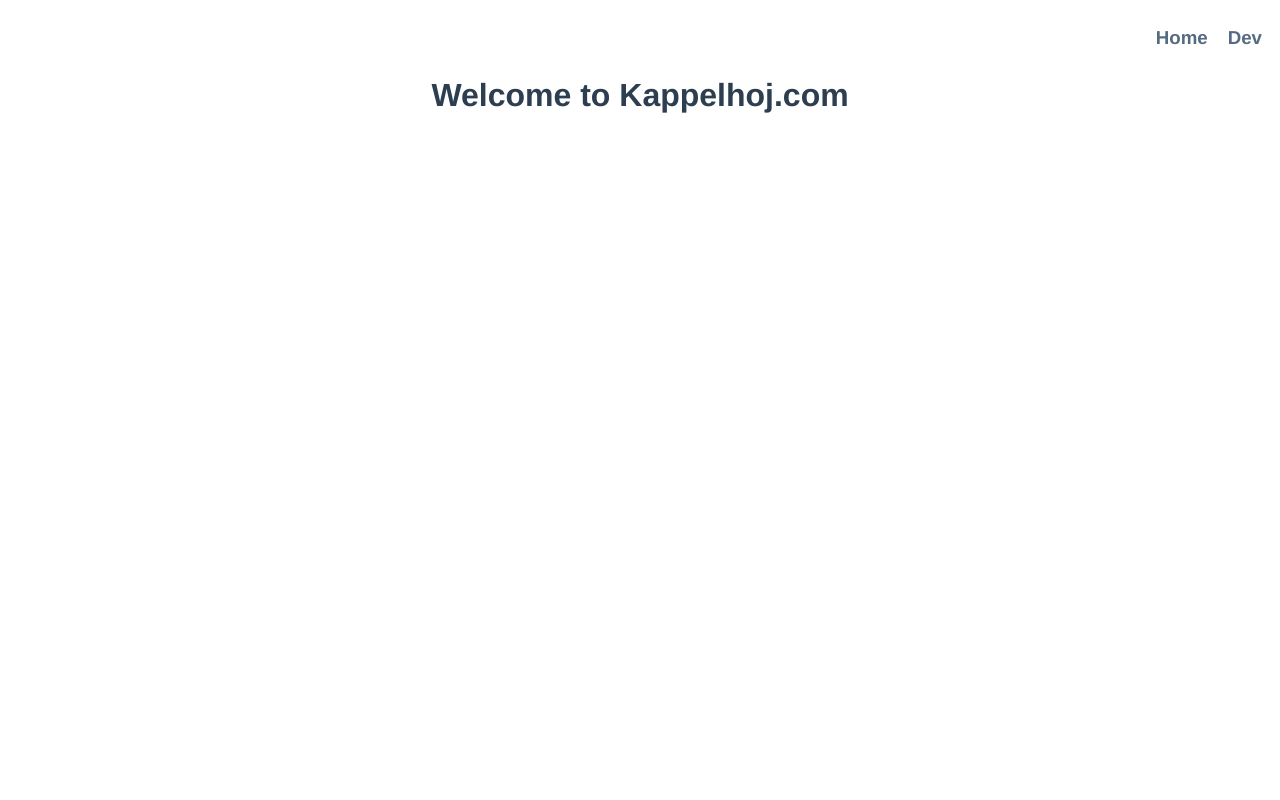
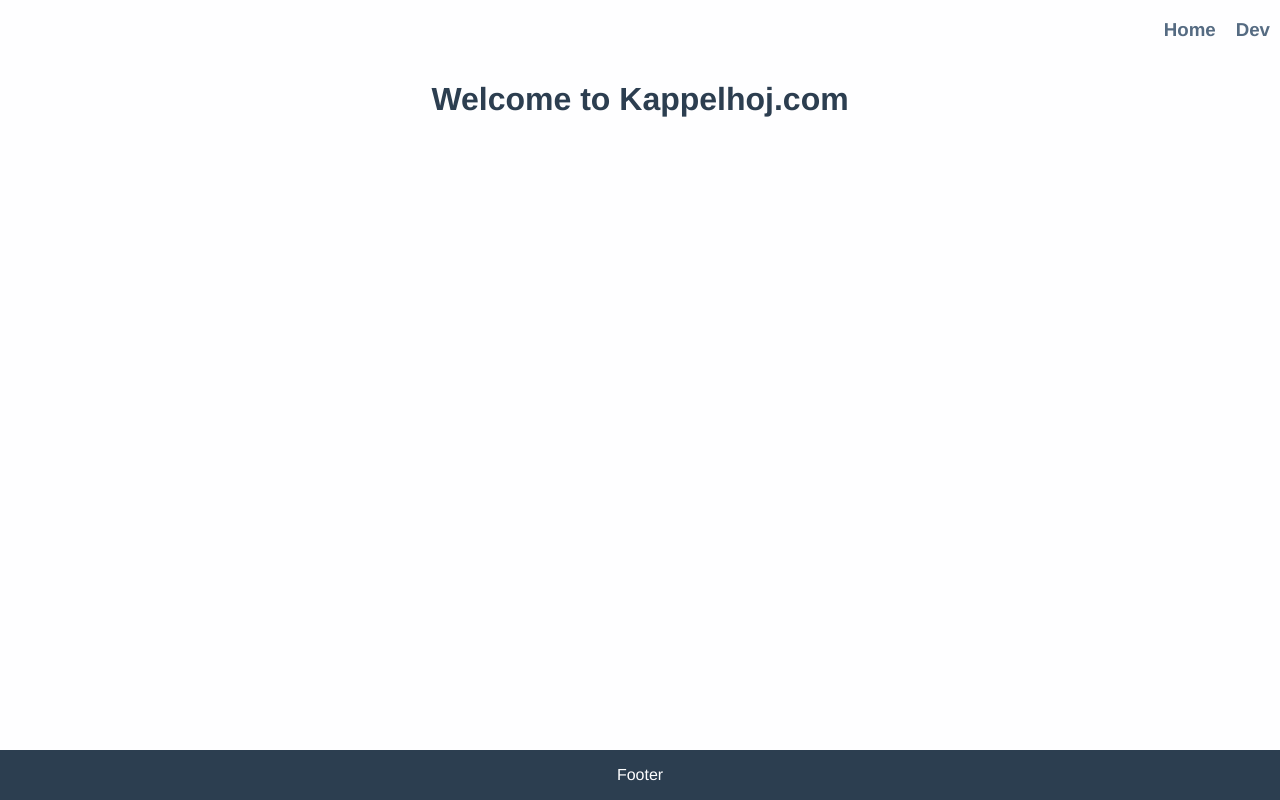
Before and after one commit to kappelhoj/KappelhojWeb, a Vue app in the folder Web/main/: page / in a window 1280 px wide. Built offline with nearby package versions, Linux system fonts and the light colour scheme.

Commit message:
Added footer space

```diff
--- a/Web/main/public/css/main.css
+++ b/Web/main/public/css/main.css
@@ -1,5 +1,9 @@
 :root{
-  --main-text-color: #2c3e50;
-  --secondary-text-color: #556b82;
+  --main-dark-color: #2c3e50;
+  --secondary-dark-color: #556b82;
+  --main-white-color: #fefeff
+}
 
+body{
+  margin: 0 0 0 0
 }
--- a/Web/main/src/components/Structure/DefaultPage.vue
+++ b/Web/main/src/components/Structure/DefaultPage.vue
@@ -6,6 +6,11 @@
     <div class="main">
       <slot></slot>
     </div>
+    <div class="lf"/>
+    <div class="footer">
+      <p>Footer</p>
+    </div>
+    <div class="rf"/>
   </div>
 </template>
 
@@ -24,13 +29,16 @@ export default {
 <style scoped>
   .page{
     display: grid;
+    min-height: 100vh;
     grid-template-columns: minmax(10px,auto) minmax(0,1280px) minmax(10px,auto);
-    grid-template-rows: 3em auto;
+    grid-template-rows: auto 1fr auto;
     grid-template-areas:
     " . header ."
-    ". main .";
+    ". main ."
+    "lf footer rf";
     text-align: center;
-    color: var(--main-text-color);
+    color: var(--main-dark-color);
+    background: var(--main-white-color);
     font-family: Avenir, Helvetica, Arial, sans-serif;
     -webkit-font-smoothing: antialiased;
     -moz-osx-font-smoothing: grayscale;
@@ -43,4 +51,21 @@ export default {
   .main{
     grid-area: main;
   }
+
+  .footer{
+    grid-area: footer;
+    color: var(--main-white-color);
+    background: var(--main-dark-color);
+  }
+
+  .lf{
+    grid-area: lf;
+    background: var(--main-dark-color);
+  }
+
+  .rf{
+    grid-area: rf;
+    background: var(--main-dark-color);
+  }
+
 </style>
--- a/Web/main/src/components/Structure/Navigation/NavItem.vue
+++ b/Web/main/src/components/Structure/Navigation/NavItem.vue
@@ -32,7 +32,7 @@ export default{
 
   a{
     text-decoration: none;
-    color: var(--secondary-text-color);
+    color: var(--secondary-dark-color);
   }
   a:hover{
     color: var(--main-text-color);
```
